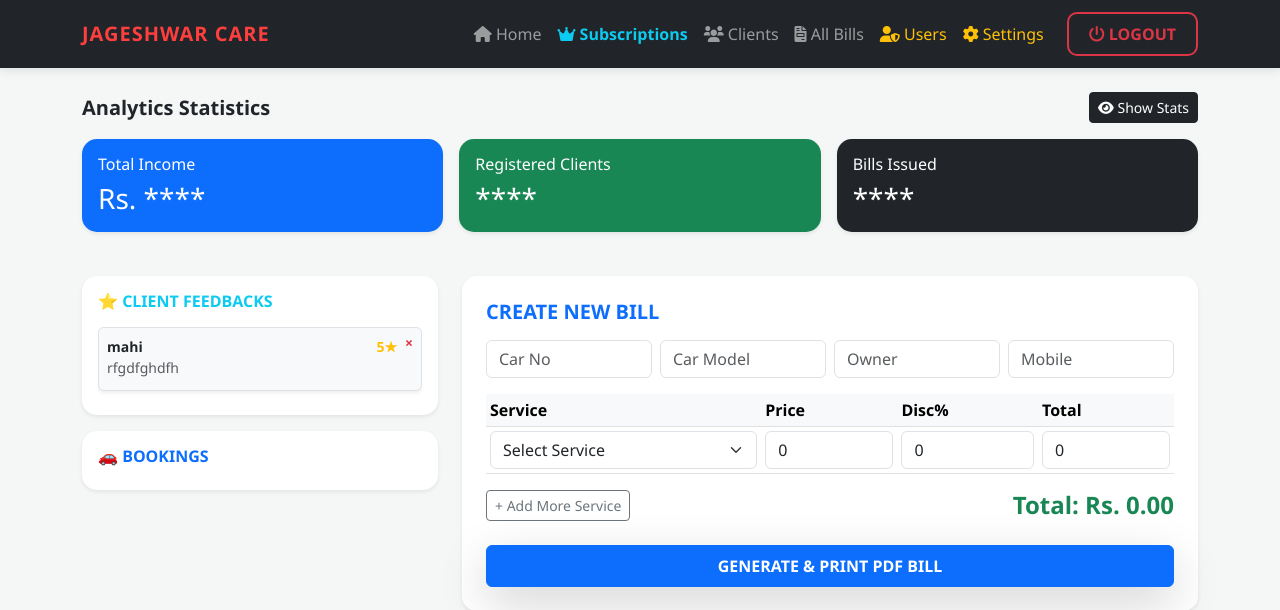
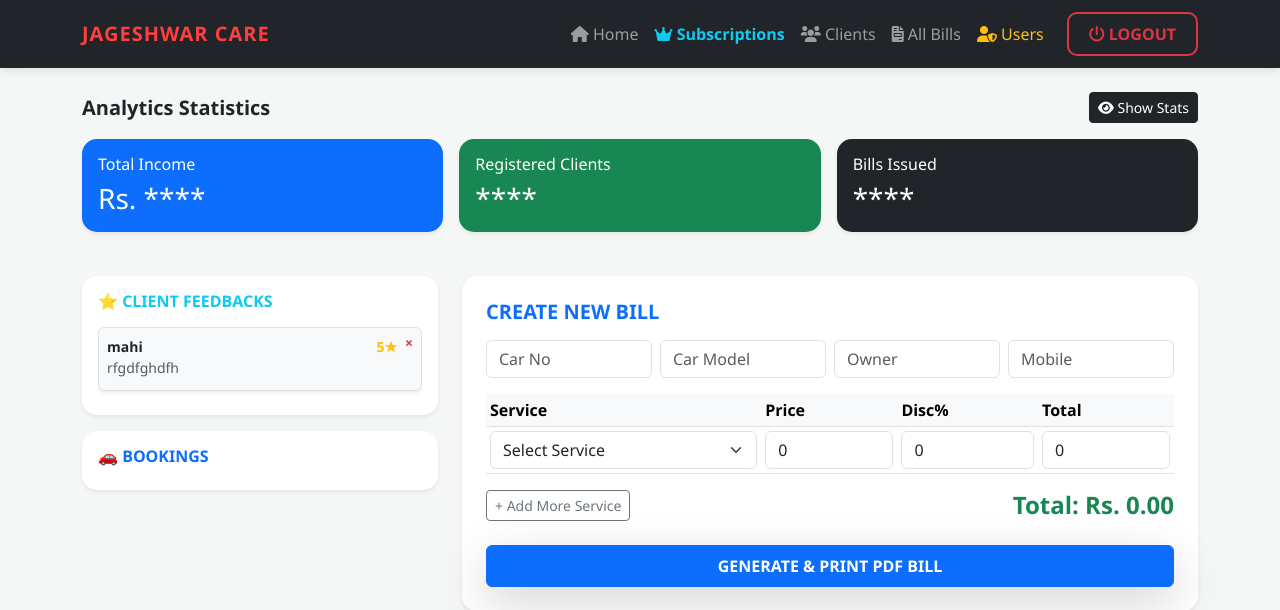
Before and after one commit to Manish123321316/my-garage-app, a Flask app: page / in a window 1280 px wide. Shown: the top 610 px of the page. Run offline with Flask 3, Linux system fonts and the light colour scheme; a user stored in the database is signed in.

Commit message:
Update layout.html

```diff
--- a/templates/layout.html
+++ b/templates/layout.html
@@ -58,19 +58,18 @@
             <a class="nav-link" href="/clients"><i class="fas fa-users"></i> Clients</a>
             <a class="nav-link" href="/view_bills"><i class="fas fa-file-invoice"></i> All Bills</a>
             <a class="nav-link text-warning" href="/manage_users"><i class="fas fa-user-shield"></i> Users</a>
-                            <a class="nav-link text-warning" href="/settings"><i class="fas fa-cog"></i> Settings</a>
         {% endif %}
 
-                        {# --- TEAM TABS (ONLY BILLING) --- #}
+        {# --- TEAM TABS (SIRF CREATE BILL) --- #}
         {% if current_user.role == 'Team' %}
             <a class="nav-link fw-bold text-success" href="/create_bill">
                 <i class="fas fa-plus-circle"></i> CREATE NEW BILL
             </a>
         {% endif %}
 
-                        {# --- CLIENT TABS --- #}
+        {# --- CLIENT TABS (FIXED LINK) --- #}
         {% if current_user.role == 'Client' %}
-                            <a class="nav-link" href="/client_dash">My Dashboard</a>
+            <a class="nav-link" href="/"><i class="fas fa-tachometer-alt"></i> My Dashboard</a>
         {% endif %}
 
         {# --- LOGOUT BUTTON --- #}
```
Lines whose indentation alone changed are shown as unchanged.
